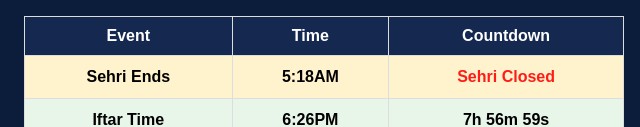
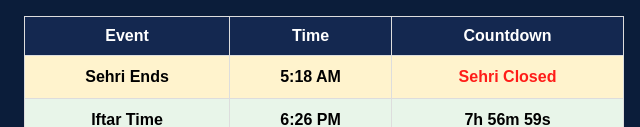
Before and after one commit to muzamilmujju/gopalpet-masjid, a plain HTML site: page index.html in a window 1280 px wide. Both pictures are taken after a click on the button "Prayer Timings". Shown: the part 673-800 px from the top of the page, 316-956 px from the left. Drawn offline with Linux system fonts and the light colour scheme.

Commit message:
Update index.html

```diff
--- a/index.html
+++ b/index.html
@@ -130,7 +130,7 @@
 
 
   </table>
-  <h3>🌙 Ramadan Fasting Times</h3>
+ <h3>🌙 Ramadan Fasting Times</h3>
 
 <table class="fasting-table">
   <tr>
@@ -140,12 +140,14 @@
   </tr>
   <tr>
     <td>Sehri Ends</td>
-    <td>5:18AM</td>
+    <!-- time will auto update -->
+    <td id="sehriTime">--</td>
     <td id="sehriTimer">--</td>
   </tr>
   <tr>
     <td>Iftar Time</td>
-    <td>6:26PM</td>
+    <!-- time will auto update -->
+    <td id="iftarTime">--</td>
     <td id="iftarTimer">--</td>
   </tr>
 </table>
```
